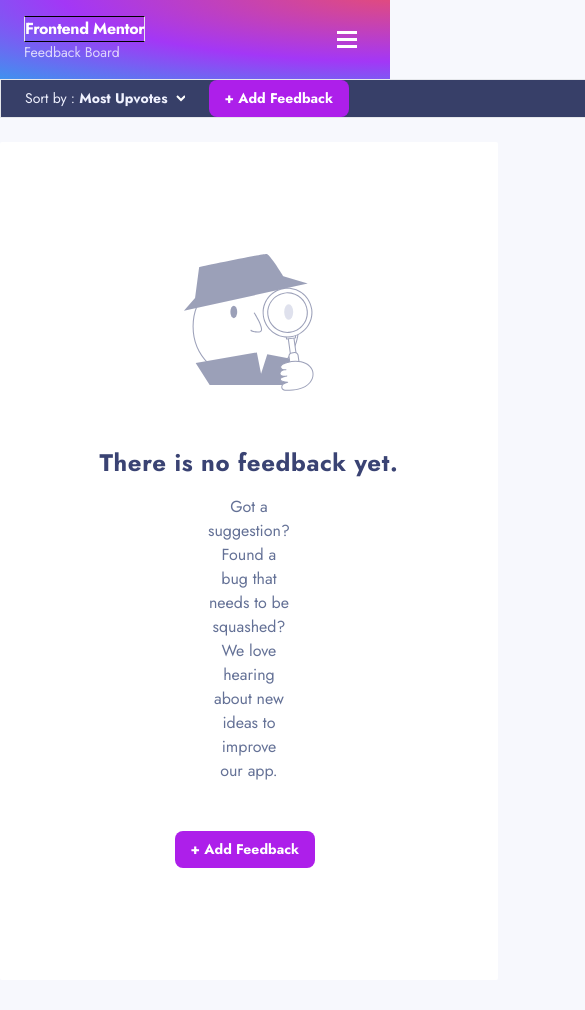
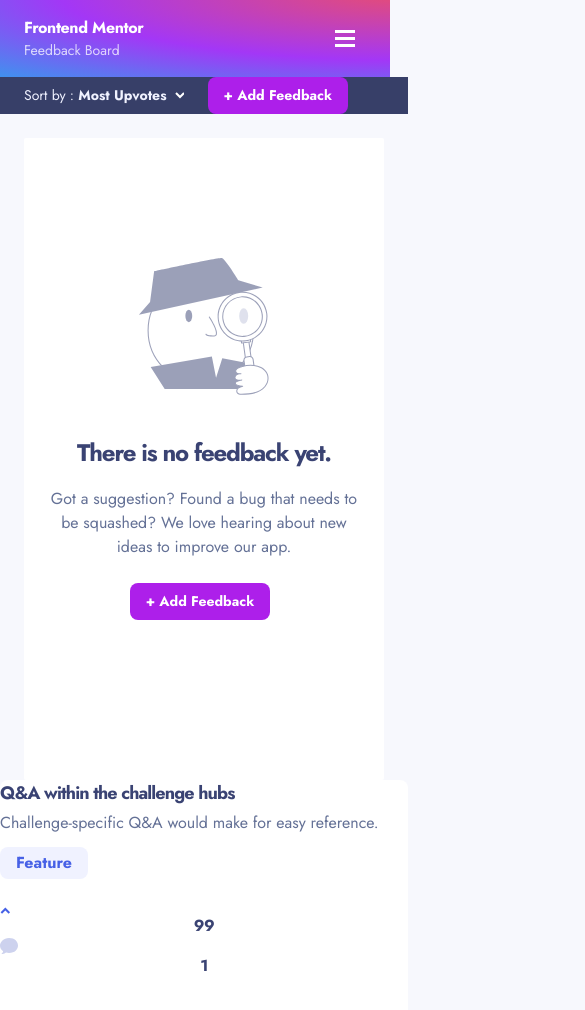
Before and after one commit to MundiaNderi/Product-feedback-app, a React (Vite) app: page / in a window 390 px wide. Shown: the top 1010 px of the page, 585 px wide, since content can reach past the window. Built offline with nearby package versions, Linux system fonts and the light colour scheme.

Commit message:
Suggestion card

```diff
--- a/src/CreateFeedback.tsx
+++ b/src/CreateFeedback.tsx
@@ -4,16 +4,16 @@ import { Link } from 'react-router-dom';
 
  export default function CreateFeedback() {
     return (
-        <div className="flex flex-col items-center  my-28 ">
-            <div className="flex items-center mb-16  -ml-40" >
+        <div className="flex flex-col items-center  md:my-28 md:mx-0 mx-6 mt-8 md:mt-0 md:mb-0 mb-10">
+            <div className="flex items-center mb-8 md:mb-16  md:-ml-40" >
                 <svg className="mr-4" xmlns="http://www.w3.org/2000/svg" width="6" height="10" viewBox="0 0 6 10" fill="none">
                     <path d="M4.33447 9L0.334473 5L4.33447 1" stroke="#4661E6" stroke-width="2"/>
                 </svg>
-                <Link to="/suggestions" className="font-jost text-base font-bold text-lightGrey mr-96">Go Back</Link>
+                <Link to="/suggestions" className="font-jost text-base font-bold text-lightGrey mr-60 md:mr-96  sm:text-13 sm:leading-normal">Go Back</Link>
             </div>
             <div className="bg-white px-10 " >
                 <svg
-                className="-mt-6"
+                className="-mt-6 mr-66 md:mr-0"
                 xmlns="http://www.w3.org/2000/svg" width="56" height="56" viewBox="0 0 56 56" fill="none">
                     <circle cx="28" cy="28" r="28" fill="url(#paint0_radial_0_1342)"/>
                     <path d="M30.3425 36V30.1657H36.0295V25.8637H30.3425V20H25.7459V25.8637H20V30.1657H25.7459V36H30.3425Z" fill="white"/><defs>
@@ -24,10 +24,10 @@ import { Link } from 'react-router-dom';
                         </radialGradient>
                         </defs>
                 </svg>
-                <h2 className="font-jost text-3xl font-bold tracking-tight text-darkNavy mr-64 mt-6 " >Create New Feedback</h2>
+                <h2 className="font-jost text-2xl md:text-3xl font-bold md:tracking-tight text-darkNavy mr-28 md:mr-64 mt-6  sm:text-18  leading-normal tracking-tighter " >Create New Feedback</h2>
 
                 <div>
-                    <h2 className="font-jost text-base font-bold leading-normal tracking-wide mt-10 text-darkNavy" >Feedback Title</h2>
+                    <h2 className="font-jost text-base font-bold leading-normal tracking-wide mt-6 md:mt-10 text-darkNavy" >Feedback Title</h2>
                     <p className="font-jost text-base font-normal leading-normal text-lightGrey" >Add a short, descriptive headline</p>
                     <input className="bg-pastelPurple focus:outline-none w-full " />
                 </div>
@@ -51,9 +51,9 @@ import { Link } from 'react-router-dom';
                     <p className="font-jost text-base font-normal leading-normal text-lightGrey" >Include any specific comments on what should be improved, added, etc.</p>
                     <textarea className="bg-pastelPurple feedback mb-8 focus:outline-none w-full h-24 " />
                 </div>
-                <div  className="mb-10 ml-72 " >
+                <div  className="mb-10 md:ml-72 flex flex-col md:flex-row" >
                     <Cancel />
-                    <button className="text-pastelPurple bg-lilac rounded-md ml-4 py-3 px-6" >Add Feedback</button>
+                    <button className="text-pastelPurple bg-lilac rounded-md md:ml-4 py-3 px-6 mt-6 md:mt-0" >Add Feedback</button>
                 </div>
             </div>
         </div>
--- a/src/Header.tsx
+++ b/src/Header.tsx
@@ -2,12 +2,12 @@ import '/src/Header.css'
 
 export default function Header() {
     return (
-        <div className="header md:hidden flex flex-row items-center" >
-            <div className="ml-6 my-4 inline-flex flex-col justify-center items-start mr-48" >
-                <h1 className='text-white font-jost text-base font-bold leading-normal tracking-tight border border-y-black' >Frontend Mentor</h1>
+        <div className="header md:hidden flex flex-row items-center px-6" >
+            <div className="my-4 inline-flex flex-col justify-center items-start mr-48" >
+                <h1 className='text-white font-jost text-base tracking-tight font-bold leading-normal md:tracking-tighter' >Frontend Mentor</h1>
                 <p className='text-white font-jost text-sm font-medium leading-normal opacity-75' >Feedback Board</p>
             </div>
-            <div className="mr-6 items-end " >
+            <div className="items-end" >
                 <svg xmlns="http://www.w3.org/2000/svg" width="20" height="17" viewBox="0 0 20 17" fill="none">
                     <rect width="20" height="3" fill="white"/>
                     <rect y="7" width="20" height="3" fill="white"/>
--- a/src/Navbar.tsx
+++ b/src/Navbar.tsx
@@ -2,8 +2,8 @@ import Button from "./Button"
 export default function Navbar(){
     return(
         <>
-        <div className="flex flex-col md:flex-row " >
-        <div className="bg-navyBlue flex flex-row items-center md:mr-40 md:mt-24 md:rounded-lg border border-yellow">
+        <div className="flex flex-col md:flex-row  " >
+        <div className="bg-navyBlue flex flex-row items-center md:mr-40 md:mt-24 md:rounded-lg">
          <svg
          className='hidden md:block my-6 ml-6 mr-4'
          xmlns="http://www.w3.org/2000/svg" width="23" height="24" viewBox="0 0 23 24" fill="none"><g clip-path="url(#clip0_12_5)">
--- a/src/Suggestions.tsx
+++ b/src/Suggestions.tsx
@@ -2,19 +2,21 @@ import Button from "./Button";
 import Navbar from "./Navbar";
 import Sidebar from "./Sidebar";
 
+
 export default function Suggestions() {
+
 return (
     <>
     <div className="flex flex-row" >
         <div>
             <Sidebar />
         </div>
-        <div>
+        <div className="flex flex-col">
             <Navbar />
-            <div className="bar bg-white mr-40 mt-6 rounded-sm">
-                <div className="items-center justify-center flex flex-col pt-28 pb-28 mx-auto mb-20 " >
+            <div className="bar bg-white md:mx-0 mx-6 md:mr-40 mt-6 rounded-sm">
+                <div className="items-center justify-center flex flex-col pt-20 md:pt-28 pb-20 md:pb-28 mx-auto mb-20 " >
                     <svg
-                    className=""
+                    className="sm:mx-28 mx-10 md:mx-0 md:mt-0 mt-10"
                     xmlns="http://www.w3.org/2000/svg" width="131" height="137" viewBox="0 0 131 137" fill="none">
                         <g opacity="0.5">
                             <path d="M62.8268 19.7428C33.7105 19.7372 10.1005 43.3321 10.0874 72.4484C10.0743 101.565 33.6632 125.181 62.7794 125.201C91.8957 125.222 115.518 101.639 115.546 72.5228C115.562 58.5303 110.015 45.1053 100.126 35.2054C90.2379 25.3055 76.8193 19.7428 62.8268 19.7428Z" stroke="#3A4374" stroke-width="1.04545" stroke-linecap="round" stroke-linejoin="round"/>
@@ -39,13 +41,41 @@ return (
                             <ellipse cx="50.7892" cy="57.988" rx="3.42055" ry="6.18135" fill="#3A4374"/>
                         </g>
                     </svg>
-                    <h1 className="text-center font-jost text-2xl font-bold tracking-wide text-darkNavy mt-14" >There is no feedback yet.</h1>
-                    <p className="text-center font-jost text-base font-normal text-lightGrey mt-4 mx-52 mb-12 " >Got a suggestion? Found a bug that needs to be squashed? We love hearing about new ideas to improve our app.</p>
+                    <h1 className="text-center mx-9 md:mx-0  font-jost text-2xl md:tracking-wide text-darkNavy mt-10 md:mt-14 font-bold text-18 leading-normal tracking-tighter" >There is no feedback yet.</h1>
+                    <p className="text-center font-jost text-base font-normal text-lightGrey mt-4 mx-6 md:mx-52 mb-6 md:mb-12 " >Got a suggestion? Found a bug that needs to be squashed? We love hearing about new ideas to improve our app.</p>
                     <Button  />
+                    </div>
                 </div>
 
-        </div>
-        </div>
+                <div className="grid grid-rows-6 bg-white rounded-lg md:mr-40  ">
+                        <div className=" flex flex-col md:flex-row-reverse text-left" >
+                            <div className="flex flex-col ">
+                                 <h2 className="font-jost text-darkNavy text-lg font-bold leading-normal tracking-tighter">Q&A within the challenge hubs</h2>
+                                    <p className="font-jost font-normal leading-normal text-lightGrey text-base mt-1 " >Challenge-specific Q&A would make for easy reference.</p>
+                                    <p className="text-blue font-jost text-base font-semibold leading-normal py-1 px-4 bg-pastelPurple rounded-lg mt-3 mr-80 mb-7 " >Feature</p>
+                            </div>
+
+                            <div>
+                                <div>
+                                    <svg
+                                    className=" "
+                                    xmlns="http://www.w3.org/2000/svg" width="11" height="7" viewBox="0 0 11 7" fill="none">
+                                        <path d="M1.33447 6L5.33447 2L9.33447 6" stroke="#4661E6" stroke-width="2"/>
+                                    </svg>
+                                    <p className="text-center font-jost text-13 font-bold leading-normal tracking-tight text-darkNavy" >99</p>
+                                </div>
+                                <div>
+                                 <svg
+                                className=""
+                                xmlns="http://www.w3.org/2000/svg" width="18" height="16" viewBox="0 0 18 16" fill="none">
+                                    <path d="M2.62074 16H1.34534L2.24718 15.0895C2.73344 14.5986 3.0371 13.9601 3.11873 13.2674C1.03637 11.8878 0 9.88917 0 7.79388C0 3.92832 3.51913 0 9.0305 0C14.8692 0 18 3.61479 18 7.45522C18 11.321 14.8361 14.9333 9.0305 14.9333C8.0135 14.9333 6.95226 14.7963 6.00478 14.5448C5.10787 15.4735 3.89262 16 2.62074 16Z" fill="#CDD2EE"/>
+                                </svg>
+                                <p className=" text-darkNavy text-center font-jost text-base font-bold leading-normal tracking-tighter ">1</p>
+                                </div>
+                            </div>
+                        </div>
+                    </div>
+            </div>
         </div>
         </>
 )
--- a/tailwind.config.js
+++ b/tailwind.config.js
@@ -22,7 +22,8 @@ export default {
         lightGrey: 'hsla(224, 20%, 49%, 1)',
         peach: 'hsla(14, 83%, 74%, 1)',
         lightBlue: 'hsla(204, 94%, 68%, 1)',
-        red: 'hsla(0, 67%, 53%, 1)'
+        red: 'hsla(0, 67%, 53%, 1)',
+        tealBlue: 'hsla(230, 100%, 91%, 1)'
        }
     },
      fontFamily: {
```
